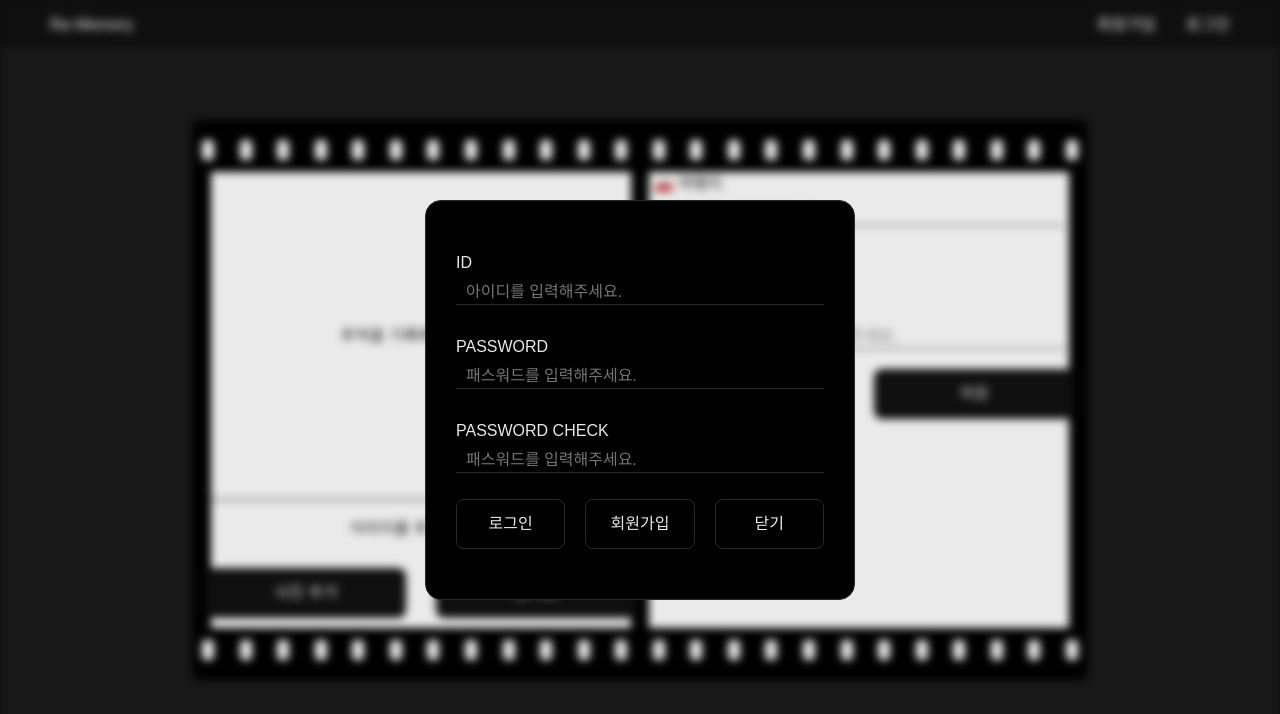
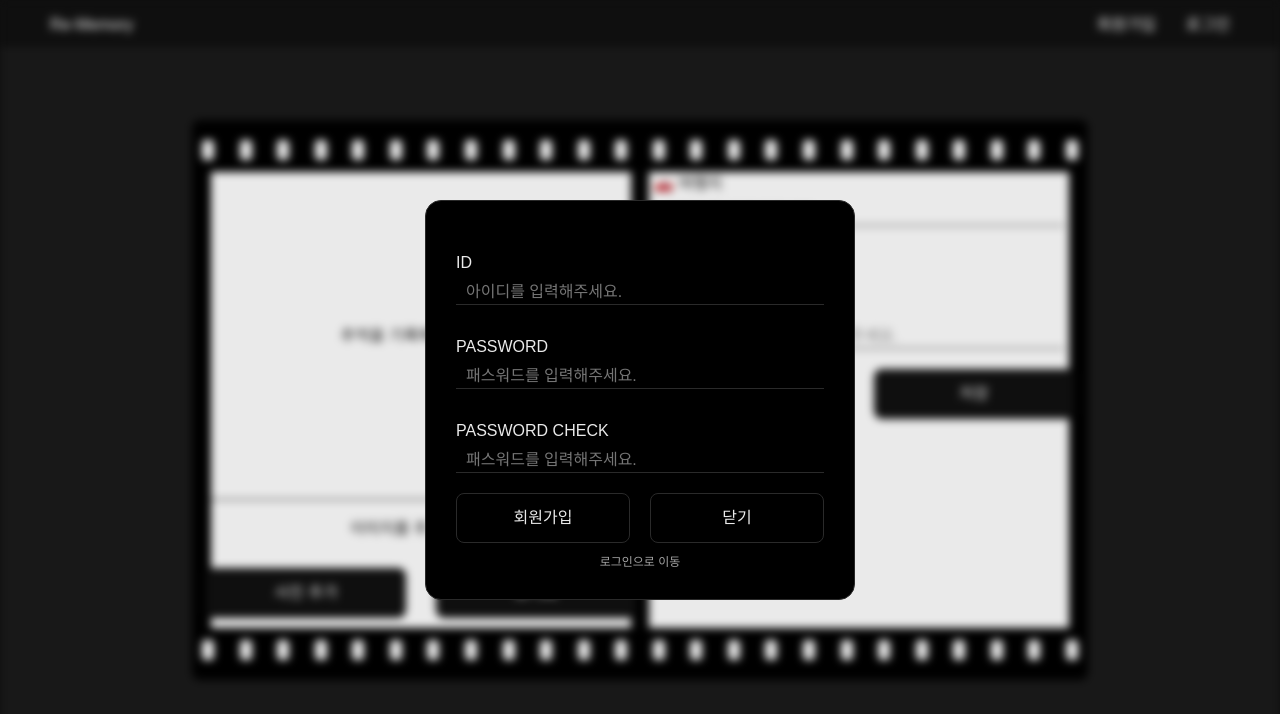
Before and after one commit to DevWonny/Re-Memory, a Next.js app: page /upload in a window 1280 px wide. Both pictures are taken after a click on the button "회원가입". Shown: the top 714 px of the page. Built offline with nearby package versions, Linux system fonts and the light colour scheme.

Commit message:
Auth Modal 전환

```diff
--- a/app/clientLayout.tsx
+++ b/app/clientLayout.tsx
@@ -20,7 +20,13 @@ export default function ClientLayout({
   return (
     <div className="client-layout w-screen h-screen">
       <div className={`modal-container ${authType ? "active" : ""}`}>
-        {authType && <Auth type={authType} onCloseClick={onAuthClose}></Auth>}
+        {authType && (
+          <Auth
+            type={authType}
+            onCloseClick={onAuthClose}
+            onChangeType={(type: string) => onAuthTypeCheck(type)}
+          ></Auth>
+        )}
       </div>
 
       <div className={`blur-container ${authType ? "disabled" : ""} h-screen`}>
--- a/app/components/auth.tsx
+++ b/app/components/auth.tsx
@@ -1,3 +1,4 @@
+/* eslint-disable @typescript-eslint/no-unused-expressions */
 // * 로그인 및 회원가입 모달
 // * 해당 컴포넌트 열린 상태에서는 모든 페이지는 활성화 안되도록.
 // * 해당 모달 외 영역 클릭 시 해당 모달 닫힘.
@@ -17,9 +18,14 @@ import "@/styles/components/auth.scss";
 interface AuthType {
   type: string;
   onCloseClick: () => void;
+  onChangeType: (type: string) => void;
 }
 
-export default function Auth({ type, onCloseClick }: AuthType) {
+export default function Auth({ type, onCloseClick, onChangeType }: AuthType) {
+  const onChangeTypeClick = (type: string) => {
+    onChangeType(type);
+  };
+
   return (
     <div className="auth-modal-container fixed flex flex-col items-center justify-between">
       <div className="input-container flex flex-col w-full">
@@ -39,17 +45,26 @@ export default function Auth({ type, onCloseClick }: AuthType) {
         )}
       </div>
 
-      <div className="button-content flex items-center">
-        <button className="change-button flex-1">
-          {`${type === "register" ? "로그인" : "회원가입"}`}
-        </button>
+      <div className="button-content w-full flex  flex-col items-center ">
+        <div className="button-container flex items-center w-full">
+          <button className="confirm-button flex-1">
+            {`${type === "register" ? "회원가입" : "로그인"}`}
+          </button>
 
-        <button className="confirm-button flex-1">
-          {`${type === "register" ? "회원가입" : "로그인"}`}
-        </button>
+          <button className="close-button flex-1" onClick={onCloseClick}>
+            닫기
+          </button>
+        </div>
 
-        <button className="close-button flex-1" onClick={onCloseClick}>
-          닫기
+        <button
+          className="change-button flex-1 cursor-pointer"
+          onClick={() => {
+            type === "register"
+              ? onChangeTypeClick("login")
+              : onChangeTypeClick("register");
+          }}
+        >
+          {`${type === "register" ? "로그인" : "회원가입"}으로 이동`}
         </button>
       </div>
     </div>
--- /dev/null
+++ b/app/components/commonModal.tsx
@@ -0,0 +1,14 @@
+// * 각종 확인 모달 컴포넌트.
+// * 회원가입 완료 / 탈퇴 완료 등등
+
+interface ModalType {
+  type: string;
+}
+
+export default function CommonModal({ type }: ModalType) {
+  return (
+    <div className="common-modal-container">
+      <p>Common Modal</p>
+    </div>
+  );
+}
--- a/app/components/confirmModal.tsx
+++ /dev/null
@@ -1,2 +0,0 @@
-// * 각종 확인 모달 컴포넌트.
-// * 회원가입 완료 / 탈퇴 완료 등등
--- a/styles/components/auth.scss
+++ b/styles/components/auth.scss
@@ -10,6 +10,7 @@ div.auth-modal-container {
   left: 50%;
   transform: translateX(-50%) translateY(-50%);
   border: 1px solid $border-color;
+  gap: 20px;
 
   div.input-container {
     gap: 30px;
@@ -21,7 +22,8 @@ div.auth-modal-container {
   }
 
   div.button-content {
-    width: 100%;
+    gap: 10px;
+    div.button-container {
       gap: 20px;
       button {
         height: 50px;
@@ -39,4 +41,16 @@ div.auth-modal-container {
         }
       }
     }
+
+    button.change-button {
+      font-size: 12px;
+      height: fit-content;
+      width: fit-content;
+      color: rgba(#eaeaea, 0.7);
+      &:hover {
+        color: $point-color;
+        font-weight: 700;
       }
+    }
+  }
+}
```
Lines whose indentation alone changed are shown as unchanged.
